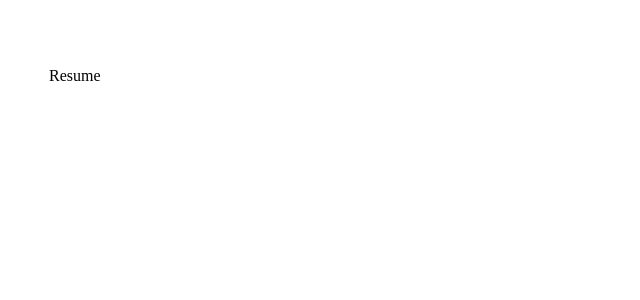
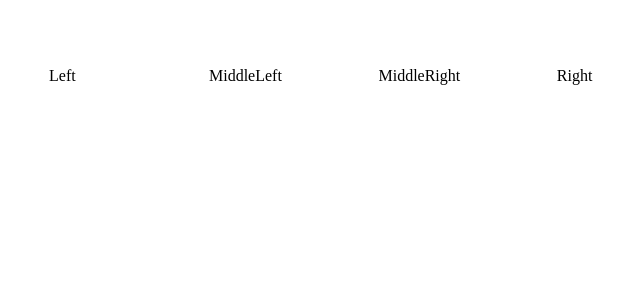
Before and after one commit to goosiboy/resume-app, a Next.js app in the folder resume-app/: page / in a window 1280 px wide. Shown: the top 300 px of the page, without its empty margins (271-911 px from the left). Built offline with nearby package versions, Linux system fonts and the light colour scheme.

Commit message:
Fixed resume css grid

```diff
--- /dev/null
+++ b/resume-app/src/app/components/resume/resume.css
@@ -0,0 +1,28 @@
+.Resume {
+    height: 100%;
+    display: grid;
+    grid-template-columns: 25%;
+    grid-template-rows: 20%;
+    grid-template-areas:
+        "ResumeLeftPanel ResumeMiddleLeft ResumeMiddleRight ResumeRightPanel"
+        "ResumeLeftPanel ResumeMiddleLeft ResumeMiddleRight ResumeRightPanel"
+        "ResumeLeftPanel ResumeMiddleLeft ResumeMiddleRight ResumeRightPanel"
+        "ResumeLeftPanel ResumeMiddleLeft ResumeMiddleRight ResumeRightPanel"
+        "ResumeLeftPanel ResumeMiddleLeft ResumeMiddleRight ResumeRightPanel";
+}
+
+.ResumeLeftPanel {
+    grid-area: ResumeLeftPanel;
+}
+
+.ResumeMiddleLeft {
+    grid-area: ResumeMiddleLeft;
+}
+
+.ResumeMiddleRight {
+    grid-area: ResumeMiddleRight;
+}
+
+.ResumeRightPanel {
+    grid-area: ResumeRightPanel;
+}
--- a/resume-app/src/app/components/resume/resume.tsx
+++ b/resume-app/src/app/components/resume/resume.tsx
@@ -1,8 +1,20 @@
+import './resume.css';
 
 export default function Resume() {
     return (
         <div className="Resume">
-            Resume
+            <div className="ResumeLeftPanel">
+                Left
+            </div>
+            <div className="ResumeMiddleLeft">
+                MiddleLeft
+            </div>
+            <div className="ResumeMiddleRight">
+                MiddleRight
+            </div>
+            <div className="ResumeRightPanel">
+                Right
+            </div>
         </div>
     )
 }
```
